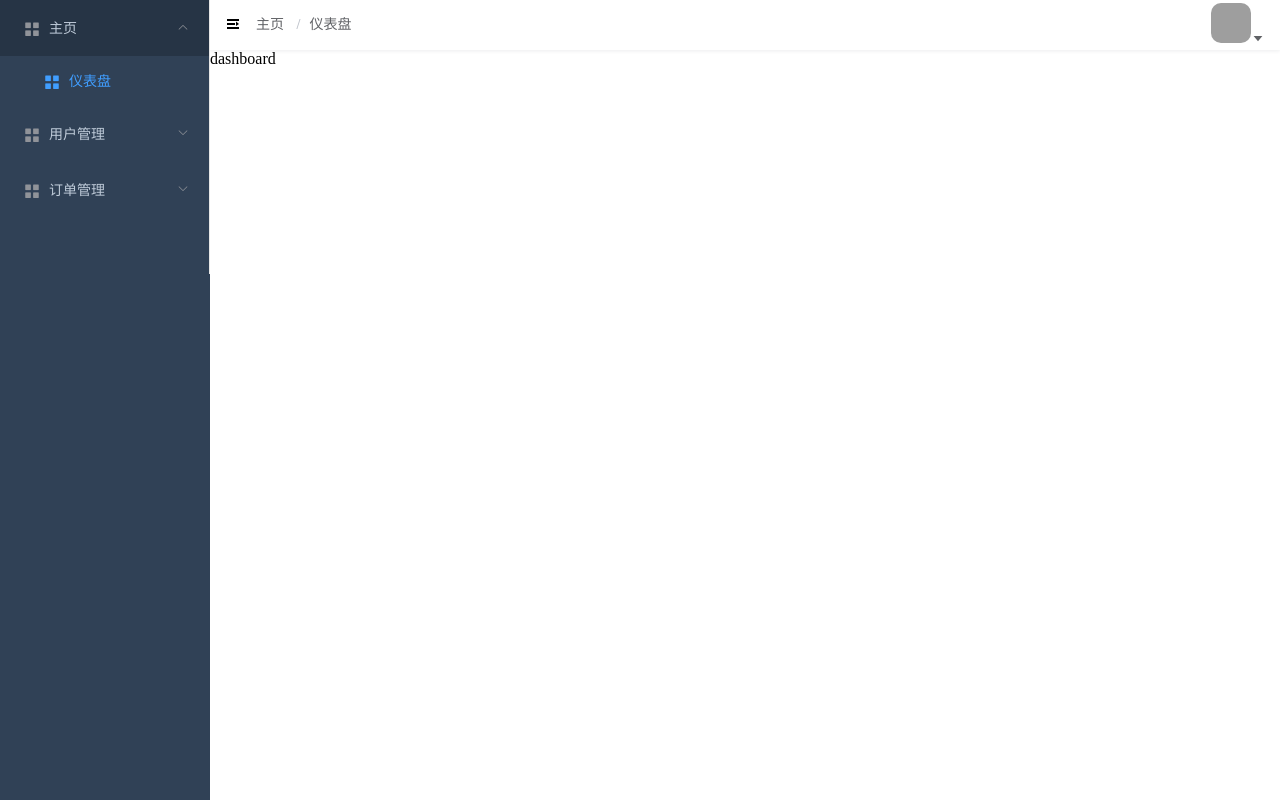
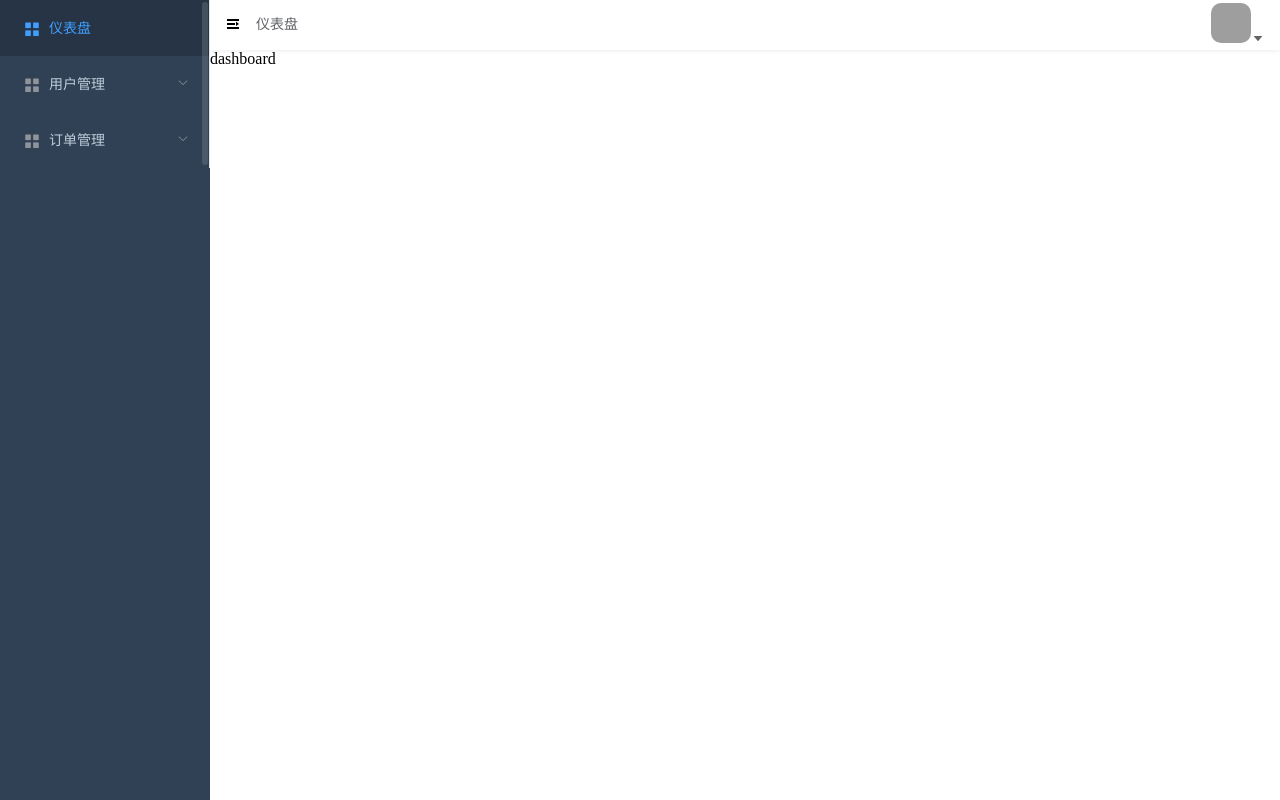
Before and after one commit to LeadChenyi/vue-admin-template, a Vue app: page /dashboard in a window 1280 px wide. Built offline with nearby package versions, Linux system fonts and the light colour scheme; grey boxes are pictures that could not be loaded.

Commit message:
路由菜单、面包屑多元化展示

```diff
--- a/src/layout/index-menu-item.vue
+++ b/src/layout/index-menu-item.vue
@@ -1,12 +1,12 @@
 <template>
-    <div class="index-menu-item">
+    <div class="index-menu-item" v-if="!menu.meta.hidden">
         <el-menu-item
-            v-if="!hasSingleRoute"
-            :index="menu.path"
-            :disabled="menu.disabled"
+            v-if="hasSingleRoute(menu, menu.children)"
+            :index="only.path"
+            :disabled="only.disabled"
         >
-            <i v-if="menu.meta" :class="menu.meta.icon"></i>
-            <span slot="title" v-if="menu.meta">{{ menu.meta.title }}</span>
+            <i v-if="only.meta" :class="only.meta.icon"></i>
+            <span slot="title" v-if="only.meta">{{ only.meta.title }}</span>
         </el-menu-item>
         <el-submenu :index="menu.path" v-else>
             <template slot="title">
@@ -28,9 +28,23 @@ export default {
     props: {
         menu: Object,
     },
-    computed: {
-        hasSingleRoute() {
-            return this.menu.children && this.menu.children.length;
+    data() {
+        return {
+            only: null,
+        };
+    },
+    methods: {
+        hasSingleRoute(parent, children) {
+            // 晋升路由：当子路由只有一个元素时，当前路由不展示
+            if (parent.meta.promote && children.length == 1) {
+                this.only = children[0];
+                return true;
+            } else if (children == undefined) {
+                this.only = parent;
+                return true;
+            }
+
+            return false;
         },
     },
 };
--- a/src/layout/index-navbar.vue
+++ b/src/layout/index-navbar.vue
@@ -59,7 +59,9 @@ export default {
     },
     computed: {
         getBreadcrumbs() {
-            return this.$route.matched;
+            return this.$route.matched.filter((item) => {
+                return !item.meta.promote;
+            });
         },
     },
     methods: {
--- a/src/layout/index-sidebar.vue
+++ b/src/layout/index-sidebar.vue
@@ -36,7 +36,7 @@ export default {
     },
     computed: {
         routes() {
-            const blacklists = ["Login", "Tset"];
+            const blacklists = ["Login", "Test"];
             return this.$router.options.routes.filter((item) => {
                 return item.name && !blacklists.includes(item.name);
             });
--- a/src/router/index.js
+++ b/src/router/index.js
@@ -19,7 +19,9 @@ let baseRouters = [
         component: Layout,
         meta: {
             title: '主页',
-            icon: 'el-icon-menu'
+            icon: 'el-icon-menu',
+            hidden: false,   // 是否隐藏路由
+            promote: true,  // 是否晋升路由（当子路由只有一个元素时，当前路由不展示）
         },
         redirect: '/dashboard',
         children: [
```
